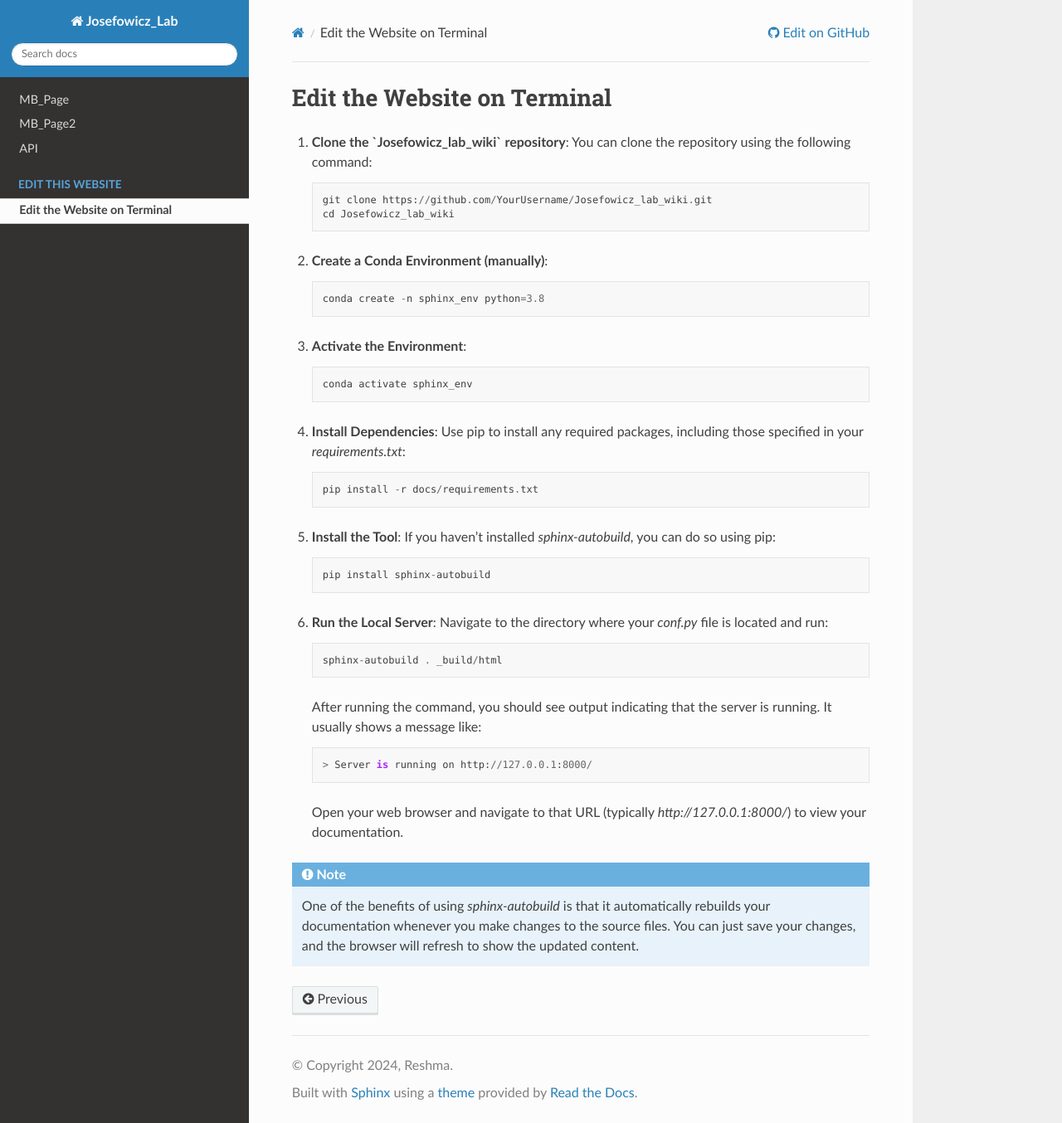
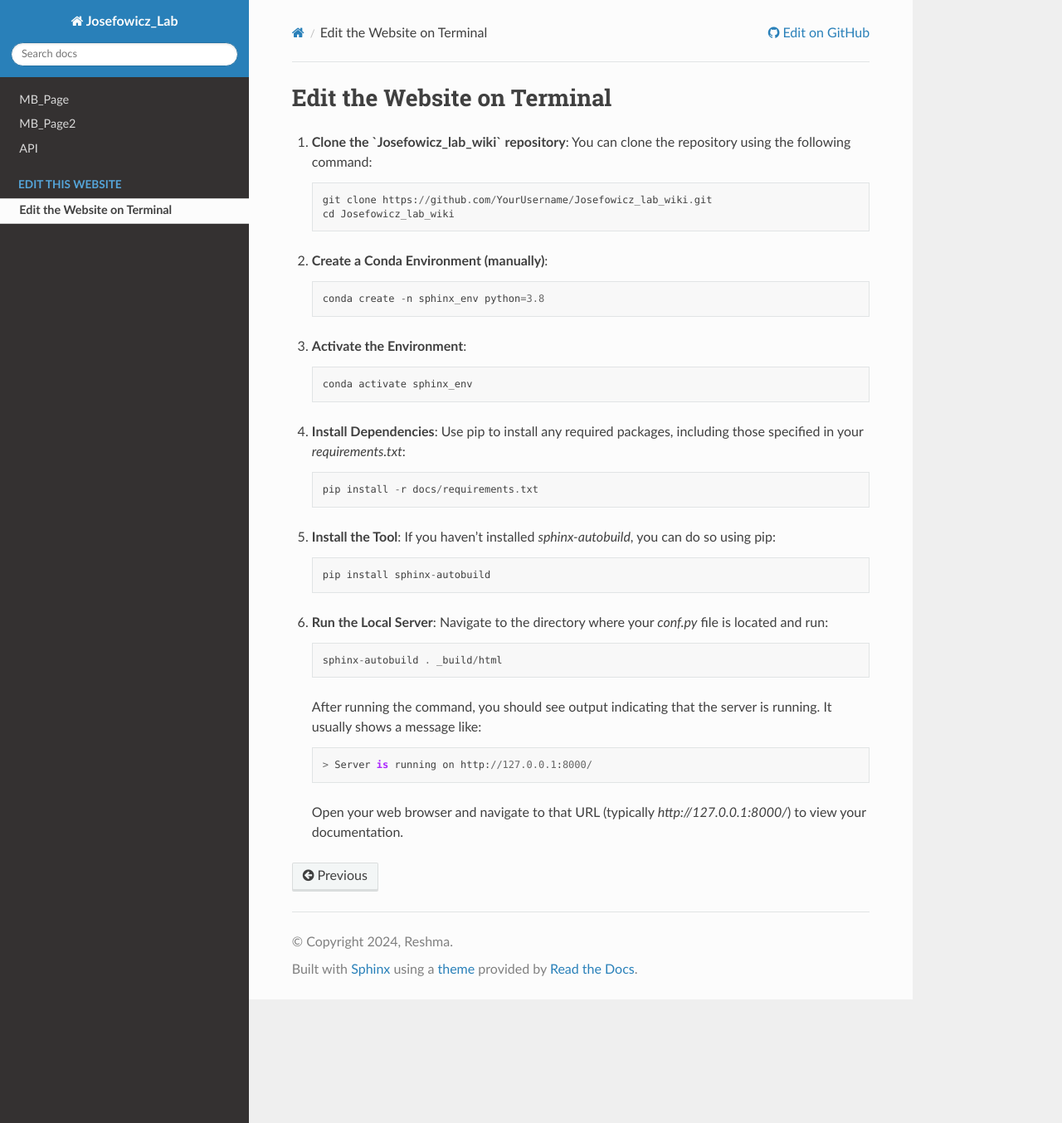
Before and after one commit to ReshmaRamaiah10/Josefowicz_lab_wiki, a Sphinx documentation site: the page built from docs/source/usage.rst, in a window 1280 px wide and 1354 px high. Shown: the whole window at 83% size. Built offline with Sphinx 7.4.7 and the Read the Docs theme 3.1.0, drawn with Linux system fonts in a browser that asks for light colours; some of the changed lines change nothing that is shown.

Commit message:
Update usage.rst

```diff
--- a/docs/source/usage.rst
+++ b/docs/source/usage.rst
@@ -43,6 +43,6 @@ Edit the Website on Terminal
 
    Open your web browser and navigate to that URL (typically `http://127.0.0.1:8000/`) to view your documentation.
 
-.. note::
+.. Automatic Reload::
 
-   One of the benefits of using `sphinx-autobuild` is that it automatically rebuilds your documentation whenever you make changes to the source files. You can just save your changes, and the browser will refresh to show the updated content.
+   One of the benefits of using ``sphinx-autobuild`` is that it automatically rebuilds your documentation whenever you make changes to the source files. You can just save your changes, and the browser will refresh to show the updated content.
```
